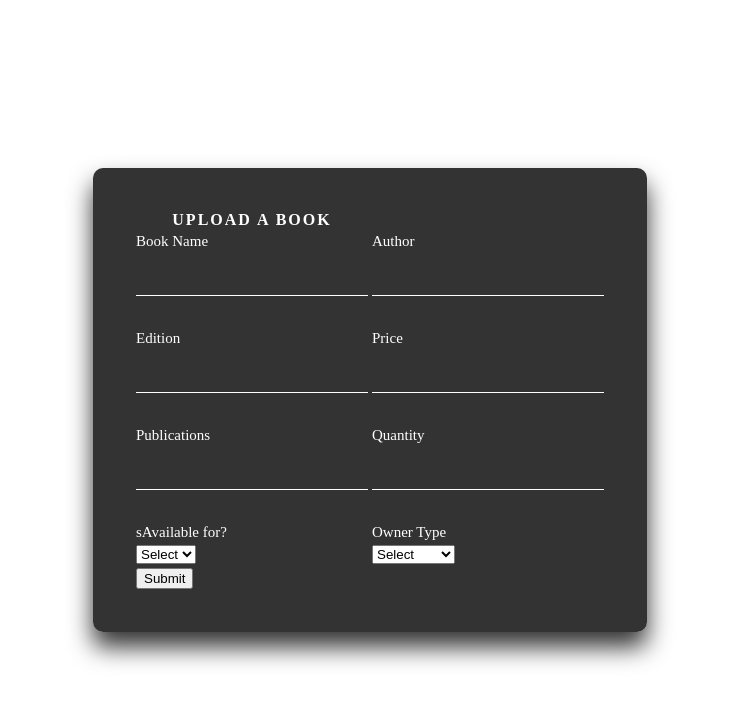
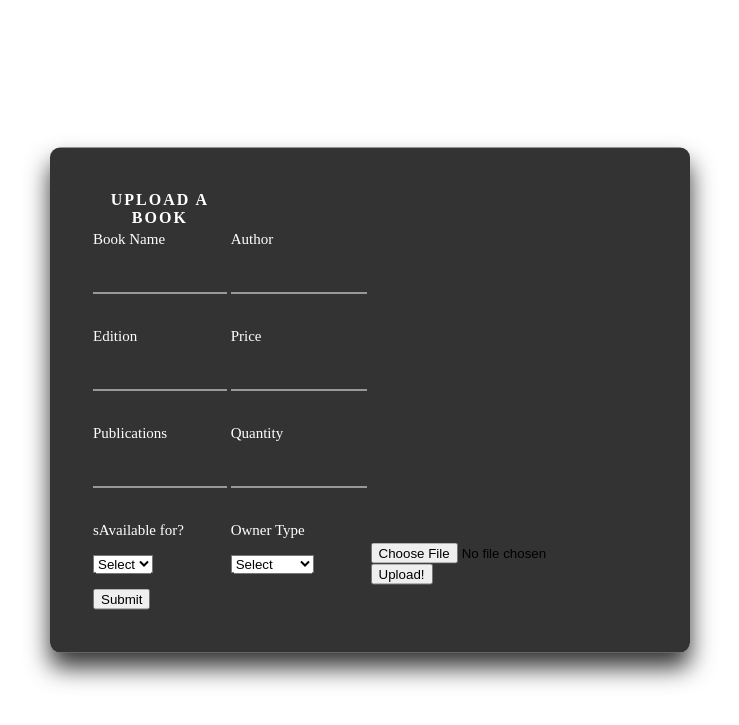
Before and after one commit to adi-1806/BookMart, a Django app: page /Bookupload/ in a window 1280 px wide. Shown: the top 725 px of the page, without its empty margins (270-1009 px from the left). Run offline with Django 3.2, Linux system fonts and the light colour scheme; the visitor is signed in with stand-in values (Sample User, id 1).

Commit message:
added images

```diff
--- a/Book/models.py
+++ b/Book/models.py
@@ -134,6 +134,7 @@ class Books_User(models.Model):
     price=models.IntegerField( null=True)
     quantity = models.IntegerField(null=True)
     purpose = models.CharField(max_length=20, null=True)
+    image = models.FileField(upload_to="images", null=True)
     book_owner= models.CharField(max_length=100, null=True)
 
 
@@ -147,6 +148,7 @@ class Books_Store(models.Model):
     price=models.IntegerField( null=True)
     quantity = models.IntegerField(null=True)
     purpose = models.CharField(max_length=20, null=True)
+    image = models.FileField(upload_to="images", null=True)
     book_owner= models.CharField(max_length=100, null=True)
 
 
@@ -162,6 +164,7 @@ class Books_Library(models.Model):
     price=models.IntegerField (null=True)
     quantity = models.IntegerField(null=True)
     purpose = models.CharField(max_length=20, null=True)
+    image = models.FileField(upload_to="images", null=True)
     book_owner= models.CharField(max_length=100, null=True)
 
     def __str__(self):
--- a/Book/templates/Book/BookUpload.html
+++ b/Book/templates/Book/BookUpload.html
@@ -9,7 +9,7 @@
     <link href="{% static 'Book/BookUpload.css' %}" rel="stylesheet">
 </head>
 <body>
-    <form method="POST">
+    <form method="POST" enctype="multipart/form-data">
         {% csrf_token %}
 
     <main class="box">
@@ -61,6 +61,10 @@
                     <option value="Library">Library</option>
                 </select>
             </td>
+            <td>
+                <input type = "file" name="image"/>
+                <button>Upload!</button>
+            </td>
         </tr>
         <tr>
             <td> <input type="submit"></td>
--- a/Book/urls.py
+++ b/Book/urls.py
@@ -7,7 +7,6 @@ urlpatterns=[
     path("logout",views.logoutUser, name="logout"),
     path("Bookupload/",views.BookUpload, name="bookupload"),
     path("Booksuploaded",views.BooksUploaded, name="booksuploaded"),
-
 
 
     path("UserLogin", views.UserLogin, name="userlogin"),
--- a/Book/views.py
+++ b/Book/views.py
@@ -77,7 +77,9 @@ def BookUpload(request):
         publications = request.POST['publications']
         quantity = request.POST['quantity']
         purpose = request.POST['sale']
+        image = request.FILES["image"]
         ownertype = request.POST['ownertype']
+
 
         if ownertype=="User":
             details = Books_User(
@@ -110,7 +112,6 @@ def BookUpload(request):
             return render(request, "Book/Bookstorehome.html")
 
         elif ownertype == "Library":
-            print(username)
             details = Books_Library(
                 name = bookname,
                 author = author,
@@ -119,6 +120,7 @@ def BookUpload(request):
                 price = price,
                 quantity = quantity,
                 purpose = purpose,
+                image = image,
                 book_owner = username
             )
             details.save()
```
Also changed, not shown: Book/migrations/0005_auto_20230303_1545.py (added), uploads/images/1.jpeg (added), uploads/images/2.webp (added), uploads/images/4.jpeg (added), uploads/images/4_B5WSZNw.jpeg (added), uploads/images/5.jpg (added).
